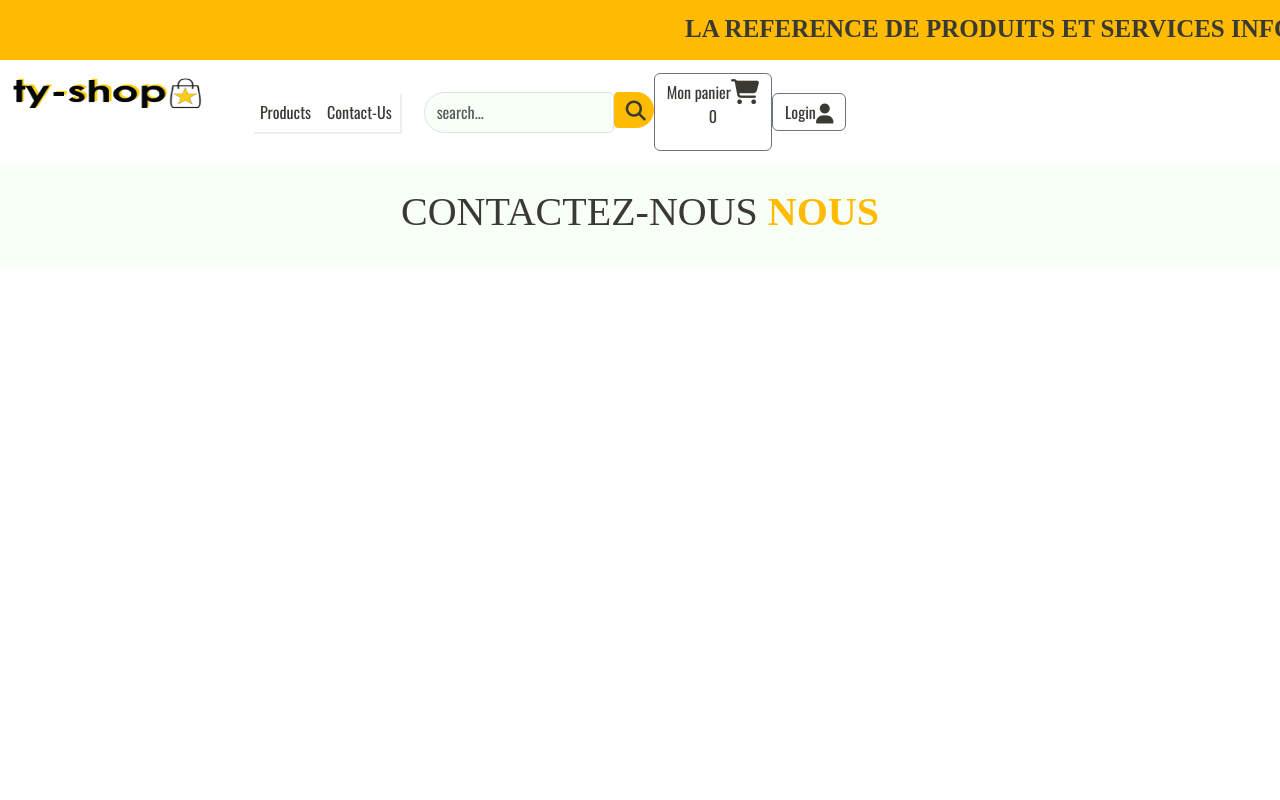
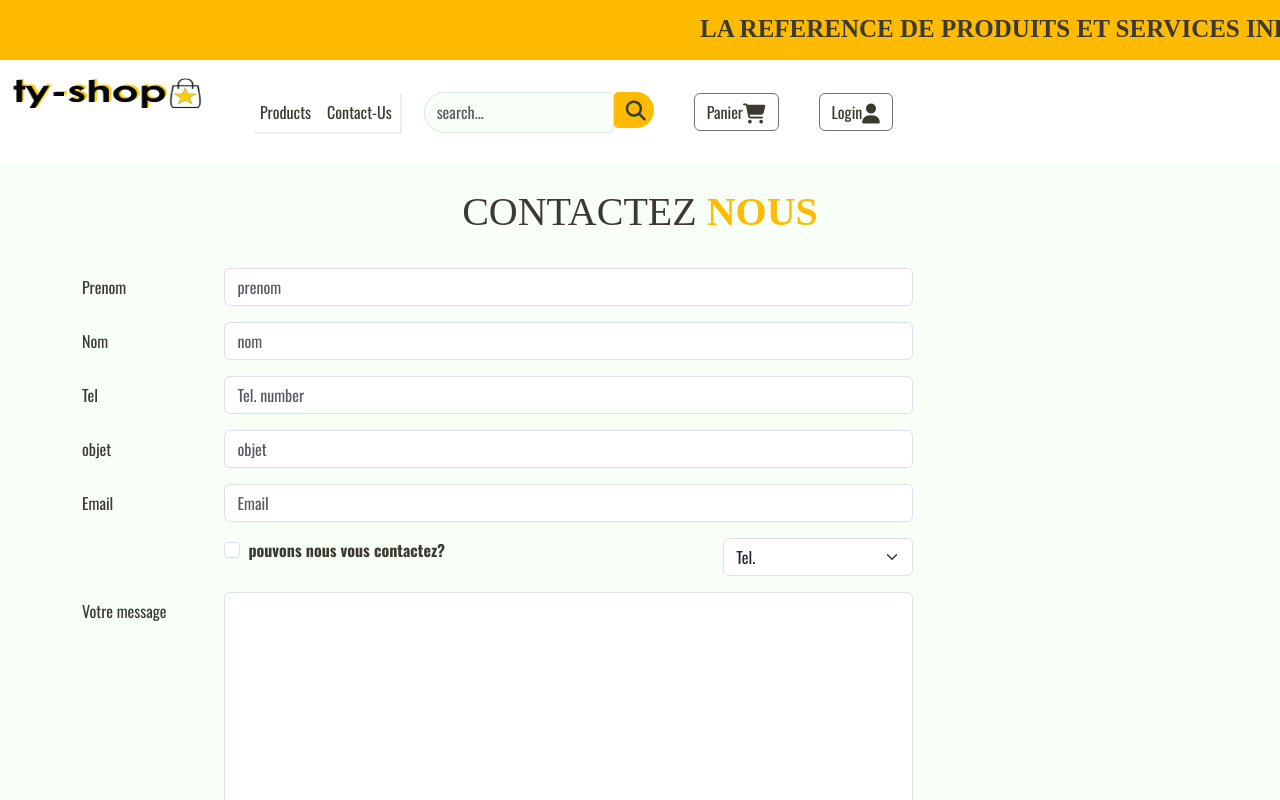
Before and after one commit to arseneRuben/T-shop, a React (Create React App) app: page /contact in a window 1280 px wide. Shown: the top 800 px of the page. Built offline with nearby package versions, Linux system fonts and the light colour scheme.

Commit message:
contact component

```diff
--- a/src/App.css
+++ b/src/App.css
@@ -210,9 +210,7 @@
   color: #ffbb02;
 }
 
-.totalRow strong {
-  /*color: # */
-}
+
 
 #navBarSmallScreen i{
   color: #3b3a32
@@ -232,4 +230,23 @@
   }
 }
 
-/*************************** Total Component ***********************/
+/*************************** Panier ***********************/
+.cartCount {
+  display: none;
+  background-color : #ffbb02;
+  font-size: 14px;
+  min-width: 22px;
+  min-height: 22px;
+  border: 2px solid #fff;
+  font-weight: bold;
+  text-align: center;
+  padding: 2px;
+  border-radius: 50%;
+  z-index: 2;
+}
+
+
+.myNavBar2 fas:hover {
+  color : #ffbb02 !important;
+  background-color: #3b3a32 !important;
+}
--- a/src/components/CartSpecificComponent.js
+++ b/src/components/CartSpecificComponent.js
@@ -2,29 +2,44 @@
 import {  Button } from "reactstrap";
 
 export default class CartSpecific extends Component {
-    constructor(props){
-        super(props)
-        this.state = {
-            visible : false,
+
+
+    componentDidUpdate(prevProps){
+        if(this.props.nbProduit !== prevProps.nbProduit){
+            var visible=false;
+
+            if(this.props.nbProduit >= 1 )
+
+                visible = true;
+            else
+                visible = false;
+
+            var elements = document.getElementsByClassName("cartCount")
+            elements[0].style.display = visible ? "inline-block" : "none";
+            elements[1].style.display = visible ? "inline-block" : "none";
         }
+
+
     }
     render(){
         if(!this.props.mobile){
             return (
                 <Button outline className="btn-perso-1">
-                    Mon panier
-                    <i className="fas fa-shopping-cart fa-lg" style={{fontSize : '25px'}}>
+                    Panier
+                    <i className="fas fa-shopping-cart fa-lg" >
                     </i>
-                      <p className="cartCount"> {this.props.nbProduit}</p>
-
+                    <p className="cartCount"> {this.props.nbProduit}</p>
                 </Button>
             )
         } else {
             return (
                 <>
-                <i className="fas fa-shopping-cart fa-lg" style={{fontSize : '25px'}}></i>
-                     <p className="cartCount"> {this.props.nbProduit}</p>
-                     </>
+                     <i className="fas fa-shopping-cart fa-lg" style={{fontSize:"25px"}}>
+                        <p className="cartCount">
+                            {this.props.nbProduit}
+                        </p>
+                    </i>
+                </>
 
             )
         }
--- a/src/components/ContactComponent.js
+++ b/src/components/ContactComponent.js
@@ -1,11 +1,157 @@
-import React  from "react";
-import Title from "./TitleComponent";
+import React, { Component } from 'react';
+import { Button, Form, FormGroup, Label, Input, Col } from 'reactstrap'
+import Title from './TitleComponent';
 
-function Contact() {
-        return (
-           <Title name={"Contactez-nous"} title={"nous"}/>
-        );
+export default class Contact extends Component {
+    constructor(props){
+        super(props)
 
+        this.state = {
+            firstname : '',
+            lastname : '',
+            email : '',
+            object : '',
+            telnum : '',
+            agree: false,
+            contactType: 'Tel.',
+            message: '',
+            touched : {
+                firstname : false,
+                lastname : false,
+                email : false,
+                object : false,
+                telnum : false,
+            }
+
+        }
+
+        this.handleSubmit = this.handleSubmit.bind(this)
+        this.handleInputChange = this.handleInputChange.bind(this)
+    }
+
+    handleInputChange(e){
+        const target = e.target;
+        const name = target.name;
+        const value = target.type === "checkbox" ? target.checked : target.value;
+        this.setState({[name]: value});
+    }
+
+    handleSubmit(e){
+        e.preventDefault()
+
+        alert(this.state.firstname)
+    }
+
+
+
+  render() {
+
+    return (
+      <div className='container'>
+        <Title name='contactez' title='nous' />
+        <div className='row'>
+            <div className='col-12 col-md-9'>
+                <Form onSubmit = {this.handleSubmit} id='contact-form'>
+                    <FormGroup row>
+                        <Label htmlFor="firstname" md={2}>Prenom</Label>
+                        <Col md={10}>
+                            <Input type="text" id="firstname" name="firstname"
+                                placeholder="prenom"
+                                value={this.state.firstname}
+                                onChange={this.handleInputChange}
+                            />
+                        </Col>
+                    </FormGroup>
+                    <FormGroup row>
+                        <Label htmlFor="lastname" md={2}>Nom</Label>
+                        <Col md={10}>
+                            <Input type="text" id="lastname" name="lastname"
+                                placeholder="nom"
+                                value={this.state.lastname}
+                                onChange={this.handleInputChange}
+                            />
+
+                        </Col>
+                    </FormGroup>
+                    <FormGroup row>
+                        <Label htmlFor="telnum" md={2}>Tel</Label>
+                        <Col md={10}>
+                            <Input type="tel" id="telnum" name="telnum"
+                                placeholder="Tel. number"
+                                value={this.state.telnum}
+                                onChange={this.handleInputChange}
+                            />
+
+                        </Col>
+                    </FormGroup>
+                    <FormGroup row>
+                        <Label htmlFor="object" md={2}>objet</Label>
+                        <Col md={10}>
+                            <Input type="text" id="object" name="object"
+                                placeholder="objet"
+                                value={this.state.object}
+                                onChange={this.handleInputChange}
+                            />
+
+
+                        </Col>
+                    </FormGroup>
+                    <FormGroup row>
+                        <Label htmlFor="email" md={2}>Email</Label>
+                        <Col md={10}>
+                            <Input type="email" id="email" name="email"
+                                placeholder="Email"
+                                value={this.state.email}
+                                onChange={this.handleInputChange}
+                            />
+
+                        </Col>
+                    </FormGroup>
+                    <FormGroup row>
+                        <Col md={{size: 6, offset: 2}}>
+                            <FormGroup check>
+                                <Label check>
+                                    <Input type="checkbox"
+                                        name="agree"
+                                        checked={this.state.agree}
+                                        onChange={this.handleInputChange}
+                                     /> {' '}
+                                    <strong>pouvons nous vous contactez?</strong>
+                                </Label>
+                            </FormGroup>
+                        </Col>
+                        <Col md={{size: 3, offset: 1}}>
+                            <Input type="select" name="contactType"
+                                    value={this.state.contactType}
+                                    onChange={this.handleInputChange}
+                            >
+                                <option>Tel.</option>
+                                <option>Email</option>
+                            </Input>
+                        </Col>
+                    </FormGroup>
+                    <FormGroup row>
+                        <Label htmlFor="message" md={2}>Votre message</Label>
+                        <Col md={10}>
+                            <Input type="textarea" id="message" name="message"
+                                rows="12"
+                                value={this.state.message}
+                                onChange={this.handleInputChange}
+                            />
+
+                        </Col>
+                    </FormGroup>
+                    <FormGroup row>
+                        <Col md={{size: 10, offset: 2}}>
+                            <Button outline className='btn-perso-1' type="submit">
+                                Envoyer
+                            </Button>
+                        </Col>
+                    </FormGroup>
+                </Form>
+            </div>
+        </div>
+      </div>
+    );
+  }
 }
-
-export default Contact;
--- a/src/components/HeaderComponent.js
+++ b/src/components/HeaderComponent.js
@@ -64,20 +64,20 @@
                                     </Form>
                                 </NavItem>
                             </Nav>
-                            <Nav navbar className="myNavBar2 ml-0 ml-lg-auto align-items-lg-center">
-                                <NavItem className="mr-2   d-none d-lg-block">
+                            <Nav navbar className="myNavBar2 ml-3 mr-3  ml-lg-auto m-4 align-items-lg-center">
+                                <NavItem className="mr-2 px-3  d-inline-block  ">
                                     <NavLink to="/cart">
                                         <CartSpecific mobile={false} nbProduit={this.props.nbProduit}/>
                                     </NavLink>
                                 </NavItem>
-                                <NavItem className="mr-2   d-none d-lg-block">
+                                <NavItem className="mx-2  px-3   d-none d-lg-block">
                                     <Button outline className="btn-perso-1" onClick={this.toggleModal}>Login<i className="fa-solid fa-user fa-lg"></i></Button>
                                 </NavItem>
                             </Nav>
                         </Collapse>
                     </div>
                 </Navbar>
-                <NavSmallScreen toggleModal={this.toggleModal} />
+                <NavSmallScreen toggleModal={this.toggleModal} nbProduit={this.props.nbProduit} />
                 <Modal isOpen={this.state.isModalOpen} toggle={this.toggleModal}>
                     <ModalHeader toggle={this.toggleModal}>Login</ModalHeader>
                     <ModalBody>
--- a/src/components/NavSmallScreenComponent.js
+++ b/src/components/NavSmallScreenComponent.js
@@ -1,6 +1,5 @@
 import React, { Component } from 'react'
 import { Navbar,NavItem,Button,Nav,Row,Col,Form,FormGroup,Input} from 'reactstrap'
-import { NavLink } from 'react-router-dom'
 import CartSpecific from './CartSpecificComponent';
 
 
@@ -31,13 +30,10 @@
                             <Nav className="myNavbar2 ml-0 ml-lg-auto flex-row align-items-center justify-content-around" navbar>
 
                                 <NavItem onClick = {this.props.toggleModal}>
-
                                         <i className="fas fa-user fa-lg" style={{fontSize : '25px'}}></i>
-
                                 </NavItem>
                                 <NavItem>
-                                        <CartSpecific mobile={true}/>
-
+                                        <CartSpecific mobile={true}  nbProduit={this.props.nbProduit}/>
                                 </NavItem>
 
                             </Nav>
```
